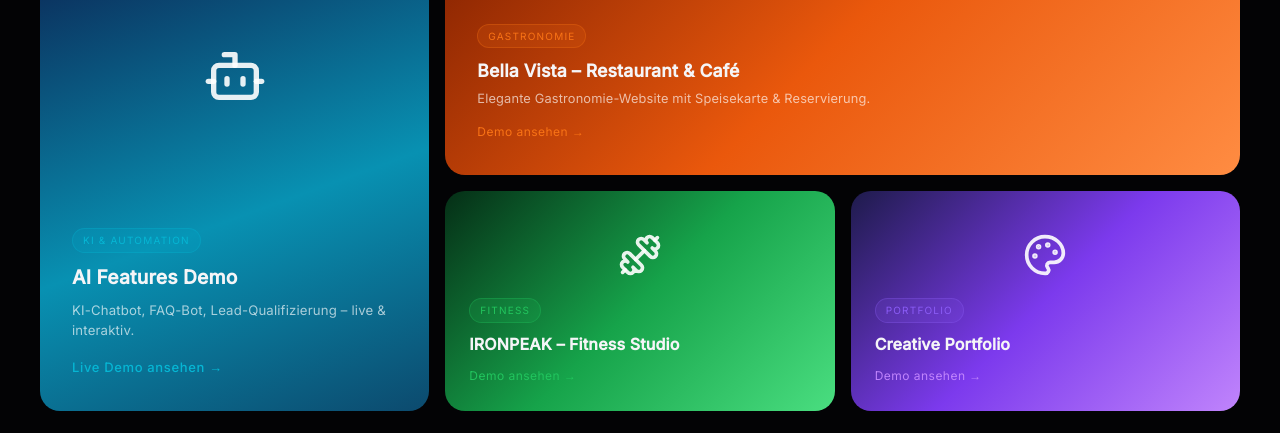
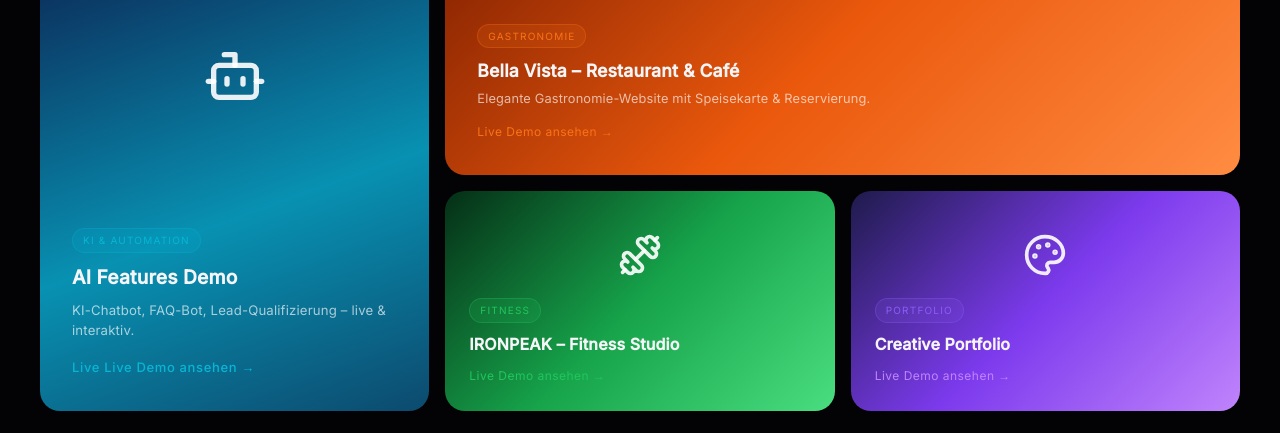
Before and after one commit to kevingoetzsysteminjur-del/Contexflow-ai, a Next.js app: page / in a window 1280 px wide. Shown: the part 4520-4953 px from the top of the page. Built offline with nearby package versions, Linux system fonts and the light colour scheme.

Commit message:
feat: Demo-Links live – Bella Vista, IRONPEAK, Portfolio, AI Demo

```diff
--- a/components/home/DemoSection.tsx
+++ b/components/home/DemoSection.tsx
@@ -2,7 +2,6 @@
 
 import { useState } from "react";
 import { UtensilsCrossed, Dumbbell, Palette, Bot } from "lucide-react";
-import Link from "next/link";
 import ScrollReveal from "@/components/ScrollReveal";
 
 export default function DemoSection() {
@@ -106,8 +105,10 @@
         {/* Bento Grid */}
         <div className="bento-grid">
           {/* AI Demo — tall left card */}
-          <Link
-            href="/demo"
+          <a
+            href="https://contexflow.com/demo"
+            target="_blank"
+            rel="noopener noreferrer"
             className="bento-card bento-ai"
             style={{
               background:
@@ -195,14 +196,14 @@
                   fontWeight: 500,
                 }}
               >
-                Live Demo ansehen →
+                Live Live Demo ansehen →
               </span>
             </div>
-          </Link>
+          </a>
 
           {/* Restaurant card — wide top right */}
           <a
-            href="https://restaurant-cafe-beta.vercel.app"
+            href="https://restaurant-bella-vista-sable.vercel.app/"
             target="_blank"
             rel="noopener noreferrer"
             className="bento-card bento-restaurant"
@@ -286,7 +287,7 @@
                   letterSpacing: "0.04em",
                 }}
               >
-                Demo ansehen →
+                Live Demo ansehen →
               </span>
             </div>
           </a>
@@ -367,14 +368,14 @@
                   letterSpacing: "0.04em",
                 }}
               >
-                Demo ansehen →
+                Live Demo ansehen →
               </span>
             </div>
           </a>
 
           {/* Portfolio card */}
           <a
-            href="https://portfolio-blue-pi-aoi2l1owx4.vercel.app"
+            href="https://kevin-goetz-portfolio.vercel.app/"
             target="_blank"
             rel="noopener noreferrer"
             className="bento-card bento-portfolio"
@@ -448,7 +449,7 @@
                   letterSpacing: "0.04em",
                 }}
               >
-                Demo ansehen →
+                Live Demo ansehen →
               </span>
             </div>
           </a>
```
